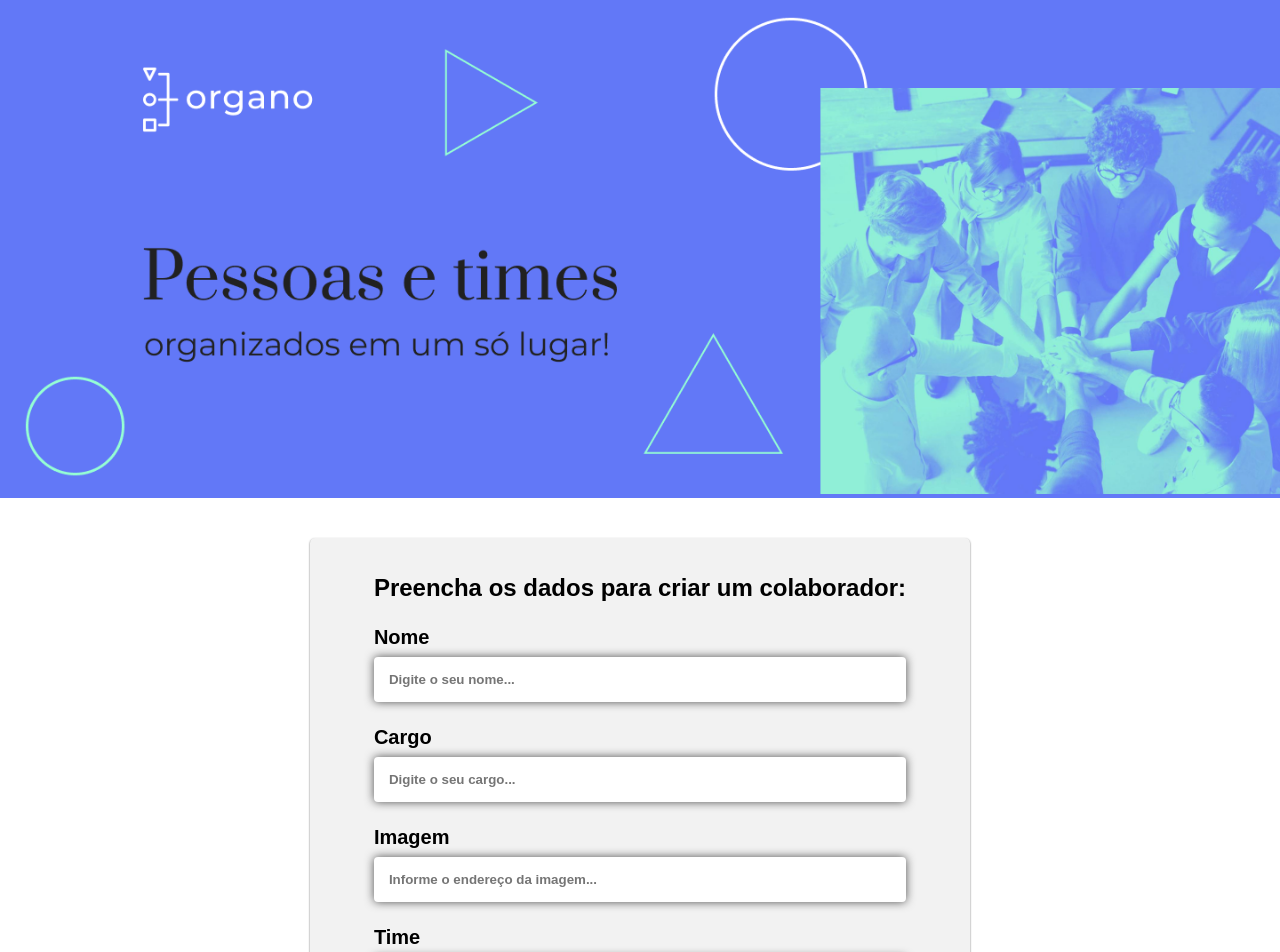
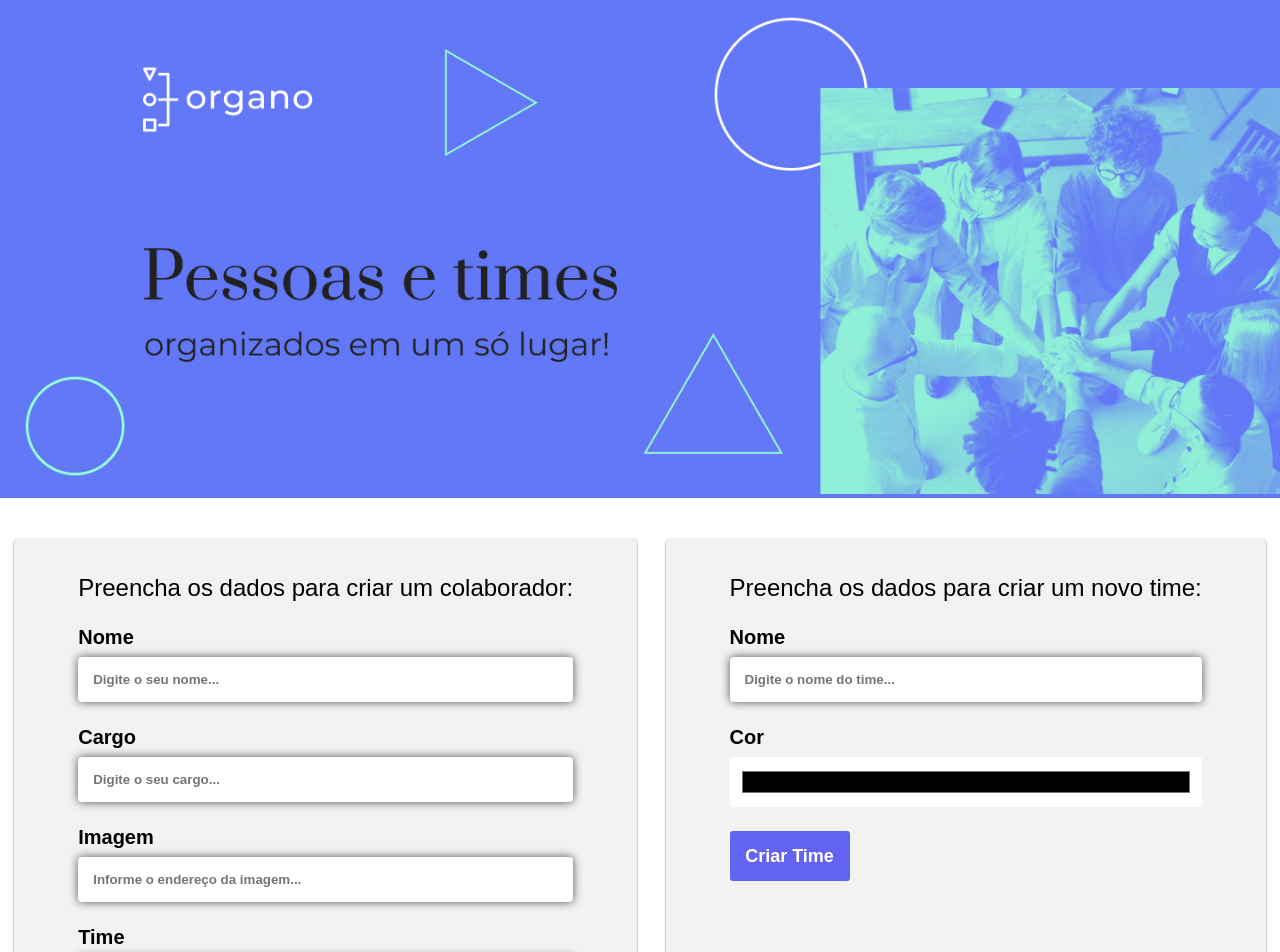
Before and after one commit to ThomazHilario/React-One, a React (Create React App) app in the folder organo/: page / in a window 1280 px wide. Shown: the top 952 px of the page. Built offline with nearby package versions, Linux system fonts and the light colour scheme; the HTML template or start-up script is replaced by a standard one.

Commit message:
feat: Form.js
- Criar um novo formulario, para criar novos times.

```diff
--- a/organo/src/components/Formulario/formulario.css
+++ b/organo/src/components/Formulario/formulario.css
@@ -1,6 +1,6 @@
 .section__formulario{
     display: flex;
-    justify-content: center;
+    justify-content: space-around;
     margin: 40px 0;
 }
 
@@ -11,3 +11,8 @@
     border-radius: 5px;
     box-shadow: 0px 1px  2px rgba(0, 0, 0, 0.635);
 }
+
+.section__formulario > form > h2{
+    font-weight: 400;
+    font-family: "Montserrat", sans-serif;
+}
--- a/organo/src/components/Formulario/index.js
+++ b/organo/src/components/Formulario/index.js
@@ -12,6 +12,8 @@ import './formulario.css'
 export const Form = ({setColaboradores, times}) => {
 
     // states
+    const [teamColor, setTeamColor] = useState('')
+    const [teamName, setTeamName] = useState('')
     const [name, setName] = useState('')
     const [cargo, setCargo] = useState('')
     const [imagem, setImagem] = useState('')
@@ -43,6 +45,7 @@ export const Form = ({setColaboradores, times}) => {
                 <h2>Preencha os dados para criar um colaborador:</h2>
 
                 <InputForm
+                    type={'text'}
                     nameLabel={'Nome'}
                     textPlaceholder={'Digite o seu nome...'}
                     textInput={name}
@@ -50,6 +53,7 @@ export const Form = ({setColaboradores, times}) => {
                 />
 
                 <InputForm
+                    type={'text'}
                     nameLabel={'Cargo'}
                     textPlaceholder={'Digite o seu cargo...'}
                     textInput={cargo}
@@ -57,6 +61,7 @@ export const Form = ({setColaboradores, times}) => {
                 />
 
                 <InputForm
+                    type={'text'}
                     nameLabel={'Imagem'}
                     textPlaceholder={'Informe o endereço da imagem...'}
                     textInput={imagem}
@@ -66,6 +71,29 @@ export const Form = ({setColaboradores, times}) => {
                 <SuspenseList nameLabel={'Time'} itens={times} team={team} setTeam={setTeam}/>
 
                 <Button>
+                    Criar Card
+                </Button>
+            </form>
+
+            <form>
+                <h2>Preencha os dados para criar um novo time:</h2>
+
+                <InputForm
+                    type={'text'}
+                    nameLabel={'Nome'}
+                    textPlaceholder={'Digite o nome do time...'}
+                    textInput={teamName}
+                    setTextInput={setTeamName}
+                />
+
+                <InputForm
+                    type={'color'}
+                    nameLabel={'Cor'}
+                    textInput={teamColor}
+                    setTextInput={setTeamColor}
+                />
+
+                <Button>
                     Criar Time
                 </Button>
             </form>
--- a/organo/src/components/InputForm/index.js
+++ b/organo/src/components/InputForm/index.js
@@ -1,11 +1,10 @@
 import './inputForm.css'
 
-export const InputForm = ({nameLabel, textPlaceholder, textInput, setTextInput}) => {
-
+export const InputForm = ({type, nameLabel, textPlaceholder, textInput, setTextInput}) => {
     return(
         <div className="container__campo">
             <label>{nameLabel}</label>
-            <input value={textInput} onChange={(e) => setTextInput(e.target.value)} type="text" placeholder={textPlaceholder} required/>
+            <input value={textInput} onChange={(e) => setTextInput(e.target.value)} type={type} placeholder={textPlaceholder} required/>
         </div>
     )
 }
--- a/organo/src/components/InputForm/inputForm.css
+++ b/organo/src/components/InputForm/inputForm.css
@@ -13,7 +13,7 @@
 }
 
 /* input */
-.container__campo > input{
+.container__campo > input[type='text']{
     padding: 15px;
     border-radius: 4px;
     border: 0;
@@ -21,3 +21,12 @@
     outline: none;
     font-weight: 600;
 }
+
+.container__campo > input[type='color']{
+    width:100%;
+    background-color: white;
+    border: 0;
+    padding: 10px;
+    height: 50px;
+    border-radius: 4px;
+}
```
